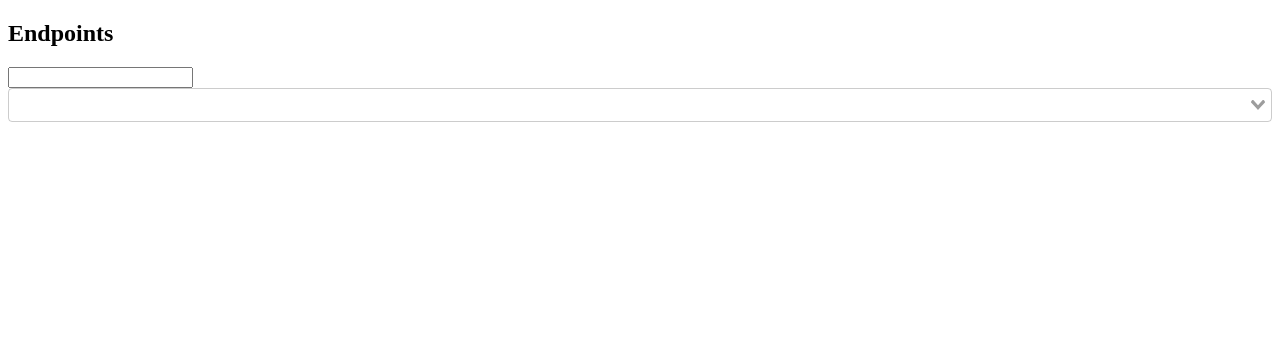
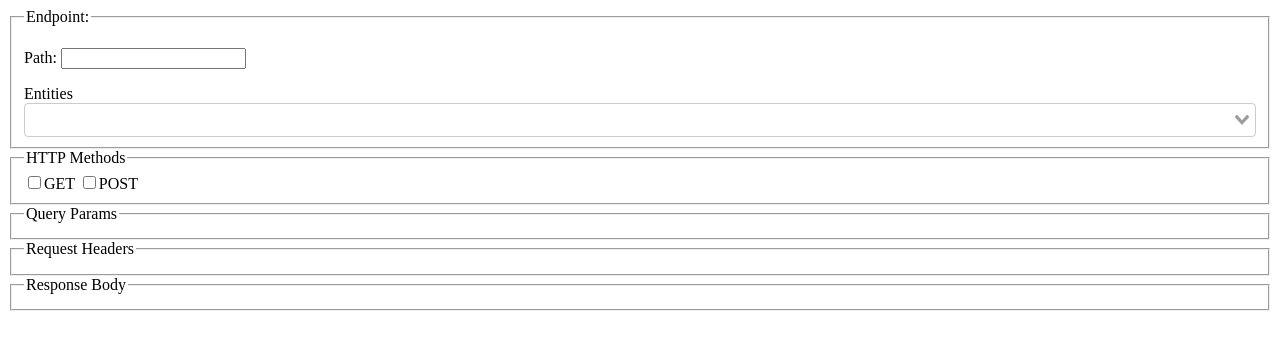
Before and after one commit to plektonlabs/demo-erd-to-raml, a plain HTML site: page index.html in a window 1280 px wide. Drawn offline with nearby package versions, Linux system fonts and the light colour scheme.

Commit message:
changed to fieldset layout and added more blocks

```diff
--- a/index.html
+++ b/index.html
@@ -11,11 +11,31 @@
 <body>
 
 	<div id="app">
-		<div class="endpoint">
-			<h2>Endpoints</h2>
-			<input type="text" v-model="endpoint">
-			<v-select :options="entities" multiple v-model="endpointEntities" taggable></v-select>
-		</div>
+		<fieldset>
+			<legend>Endpoint:</legend>
+			<p>Path: <input type="text" v-model="endpoint"></p>
+			<label>Entities</label>
+			<v-select :options="entities" v-model="endpointEntities"
+				multiple taggable></v-select>
+		</fieldset>
+
+		<fieldset>
+			<legend>HTTP Methods</legend>
+			<label><input type="checkbox">GET</label>
+			<label><input type="checkbox">POST</label>
+		</fieldset>
+
+		<fieldset>
+			<legend>Query Params</legend>
+		</fieldset>
+
+		<fieldset>
+			<legend>Request Headers</legend>
+		</fieldset>
+
+		<fieldset>
+			<legend>Response Body</legend>
+		</fieldset>
 	</div>
 
 	<script src="https://code.jquery.com/jquery-3.3.1.min.js"></script>
```
